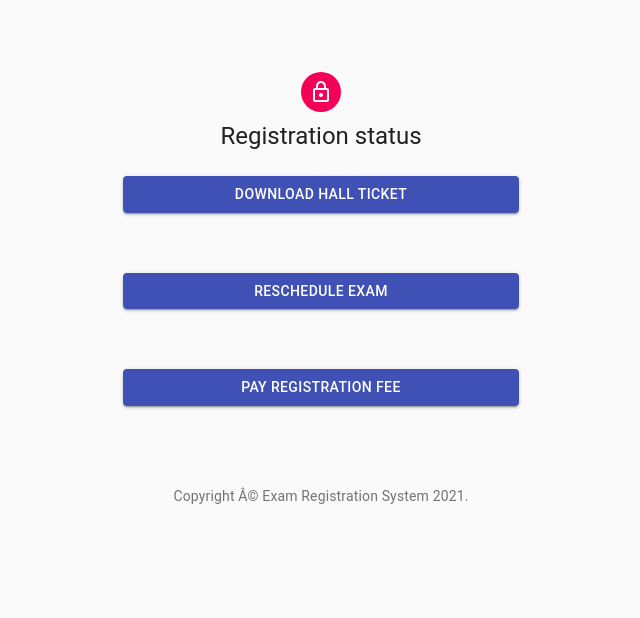
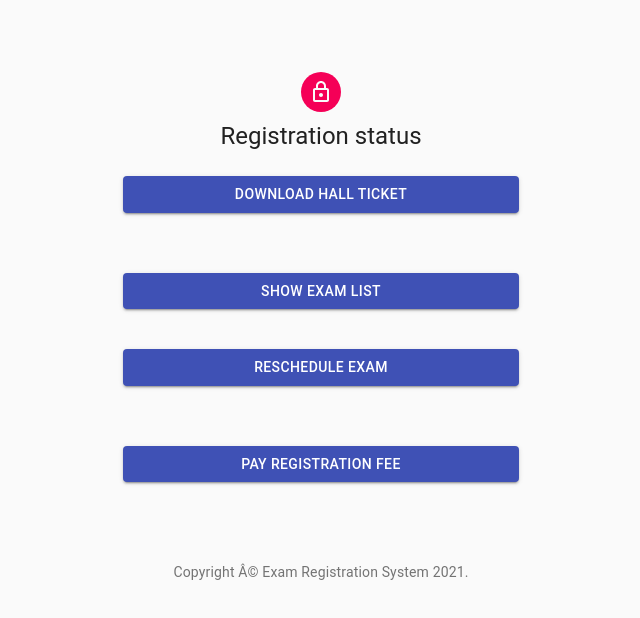
Before and after one commit to prithamimmanuel/examregistrationapp, a React (Create React App) app in the folder new_project/frontend/: page /student/registrationstatus/1 in a window 1280 px wide. Shown: the top 618 px of the page, without its empty margins (319-959 px from the left). Built offline with nearby package versions, Linux system fonts and the light colour scheme.

Commit message:
Co-authored-by: Sumo-99 <Sumo-99@users.noreply.github.com> Co-authored-by: SaiCharanB <SaiCharanB@users.noreply.github.com>

```diff
--- a/new_project/frontend/src/Student/register_exam.js
+++ b/new_project/frontend/src/Student/register_exam.js
@@ -8,6 +8,8 @@ import Checkbox from '@material-ui/core/Checkbox';
 import Link from '@material-ui/core/Link';
 import Grid from '@material-ui/core/Grid';
 import Box from '@material-ui/core/Box';
+import NativeSelect from '@material-ui/core/NativeSelect';
+
 import LockOutlinedIcon from '@material-ui/icons/LockOutlined';
 import Typography from '@material-ui/core/Typography';
 import { makeStyles } from '@material-ui/core/styles';
@@ -179,31 +181,34 @@ export default function ExamRegistration(props) {
                         <Select
                             labelId="Subject"
                             id="subject_id"
+                            value={subject}
                             onChange={(e) => setSubject(e.target.value)}
                         >
-                            <MenuItem >GRE</MenuItem>
-                            <MenuItem >GMAT</MenuItem>
-                            <MenuItem >IELTS</MenuItem>
-                            <MenuItem >TOEFL</MenuItem>
+                            <MenuItem value = "GRE">GRE</MenuItem>
+                            <MenuItem value = "GMAT">GMAT</MenuItem>
+                            <MenuItem value = "IELTS">IELTS</MenuItem>
+                            <MenuItem value = "TOEFL">TOEFL</MenuItem>
                         </Select>
                     </FormControl>
                     <p> Enter Venue:</p>
+
                     <FormControl className={classes.formControl}>
                         <InputLabel id="Venue"></InputLabel>
                         <Select
                             labelId="Venue"
                             id="venue_id"
+                            value={venue}
                             onChange={(e) => setVenue(e.target.value)}
                         >
-                            <MenuItem >Chennai-T Nagar</MenuItem>
-                            <MenuItem >Chennai-KK Nagar</MenuItem>
-                            <MenuItem >Chennai-Mylapore</MenuItem>
-                            <MenuItem >Mumbai-Juhu</MenuItem>
-                            <MenuItem >Mumbai-Bandra</MenuItem>
-                            <MenuItem >Mumbai-Andheri West</MenuItem>
-                            <MenuItem >Delhi-Patel Nagar</MenuItem>
-                            <MenuItem >Delhi-Maya Nagar</MenuItem>
-                            <MenuItem >Delhi-Lajpat Nagar</MenuItem>
+                            <MenuItem value="Chennai-T Nagar">Chennai-T Nagar</MenuItem>
+                            <MenuItem value="Chennai-KK Nagar">Chennai-KK Nagar</MenuItem>
+                            <MenuItem value="Chennai-Mylapore">Chennai-Mylapore</MenuItem>
+                            <MenuItem value="Chennai-Juhu">Mumbai-Juhu</MenuItem>
+                            <MenuItem value="Mumbai-Bandra">Mumbai-Bandra</MenuItem>
+                            <MenuItem value="Mumbai-Andheri West">Mumbai-Andheri West</MenuItem>
+                            <MenuItem value="Delhi-Patel Nagar">Delhi-Patel Nagar</MenuItem>
+                            <MenuItem value="Delhi-Maya Nagar">Delhi-Maya Nagar</MenuItem>
+                            <MenuItem value="Delhi-Lajpat Nagar">Delhi-Lajpat Nagar</MenuItem>
                         </Select>
                     </FormControl>
                     <p> Enter Prefered Date of Examination:</p>
--- a/new_project/frontend/src/Student/registration_status.js
+++ b/new_project/frontend/src/Student/registration_status.js
@@ -52,6 +52,7 @@ export default function RegistrationStatus() {
 
   const [email, setEmail] = useState("");
   const [password, setPassword] = useState("");
+  const [dropClick, setdropClick] = useState(false);
   console.log("reached");
 
   const handle_submit = (e) => {
@@ -72,8 +73,26 @@ export default function RegistrationStatus() {
       .catch((err) => console.log(err));
   };
 
+  const showExam = ()=>{
+    let obj;
+    if (dropClick){
+      obj = (<div>
+        <ul>
+          <li>1</li>
+          <li>2</li>
+          <li>3</li>
+        </ul>
+      </div>)
+    }
+    else{
+      obj=<div></div>
+    }
+    return obj;
+  }
+
+  let obj = showExam();
   return (
-    <Container component="main" maxWidth="xs">
+     <Container component="main" maxWidth="xs">
       <CssBaseline />
       <div className={classes.paper}>
         <Avatar className={classes.avatar}>
@@ -100,6 +119,17 @@ export default function RegistrationStatus() {
             variant="contained"
             color="primary"
             className={classes.submit}
+            onClick={()=>{setdropClick(true);}}
+          >
+            Show Exam List
+          </Button>
+          {obj}
+          <Button
+            type="submit"
+            fullWidth
+            variant="contained"
+            color="primary"
+            className={classes.submit}
             onClick={handle_submit}
           >
             Reschedule Exam
@@ -115,6 +145,7 @@ export default function RegistrationStatus() {
           >
             Pay Registration Fee
           </Button>
+
       </div>
       <Box mt={8}>
         <Copyright />
```
Also changed, not shown: 2 other files (tests, documents, lock files or other folders).
